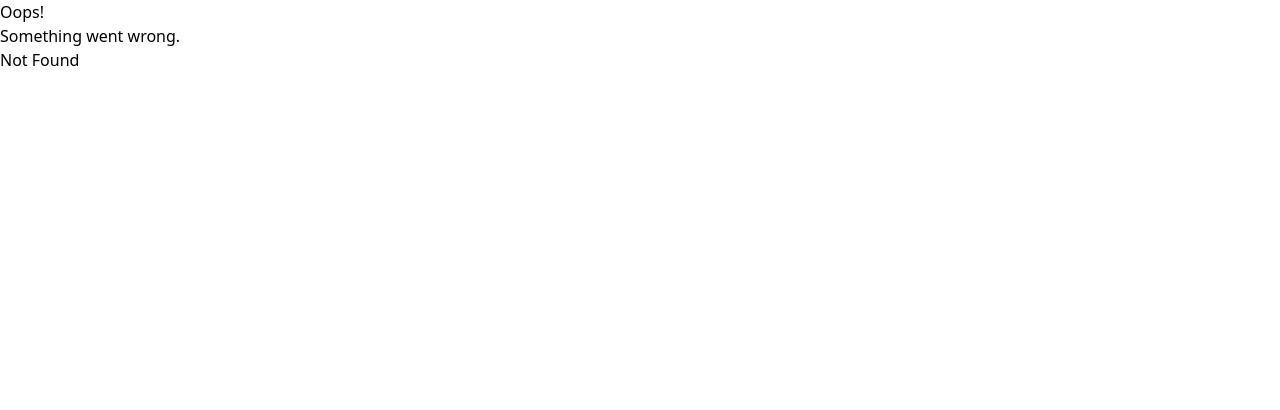
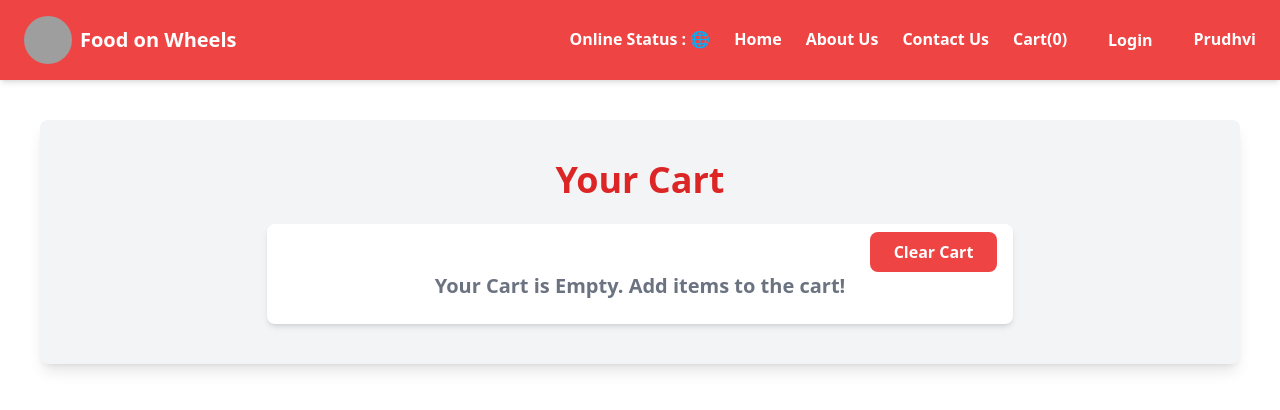
Before and after one commit to PrudhviTadikonda/NamasteReact, a React (Vite) app: page /cart in a window 1280 px wide. Before the commit this address had no page. Shown: the top 410 px of the page. Built offline with nearby package versions, Linux system fonts and the light colour scheme; grey boxes are pictures that could not be loaded.

Commit message:
Created Cart Page using Redux

```diff
--- a/package.json
+++ b/package.json
@@ -28,8 +28,10 @@
   },
   "dependencies": {
     "@parcel/transformer-react-refresh-wrap": "^2.13.3",
+    "@reduxjs/toolkit": "^2.5.0",
     "react": "^18.3.1",
     "react-dom": "^18.3.1",
+    "react-redux": "^9.2.0",
     "react-router-dom": "^7.1.1"
   },
   "browserslist": [
--- a/src/App.js
+++ b/src/App.js
@@ -8,6 +8,9 @@ import Error from "./Components/Error";
 import { createBrowserRouter, RouterProvider, Outlet } from "react-router";
 import RestaurantMenu from "./Components/RestaurantMenu";
 import UserContext from "./utils/UserContext";
+import { Provider } from "react-redux";
+import appStore from "./utils/appStore";
+import Cart from "./Components/Cart";
 
 /*
 Header
@@ -35,12 +38,14 @@ const AppLayout = () => {
     setUserName(data.name);
   }, []);
   return (
+    <Provider store={appStore}>
       <UserContext.Provider value={{ loggedInUser: userName, setUserName }}>
         <div className="app">
           <Header />
           <Outlet />
         </div>
       </UserContext.Provider>
+    </Provider>
   );
 };
 
@@ -53,6 +58,7 @@ const appRouter = createBrowserRouter([
       { path: "/", element: <Body /> },
       { path: "about", element: <About /> },
       { path: "contact", element: <Contact /> },
+      { path: "cart", element: <Cart /> },
       { path: "/restaurants/:resId", element: <RestaurantMenu /> },
     ],
   },
--- /dev/null
+++ b/src/components/Cart.js
@@ -0,0 +1,37 @@
+import { useDispatch, useSelector } from "react-redux";
+import ItemList from "./ItemList";
+import { clearCart } from "../utils/cartSlice";
+
+const Cart = () => {
+  const cartItems = useSelector((store) => store.cart.items);
+
+  const dispatch = useDispatch();
+  const handleClearCart = () => {
+    dispatch(clearCart());
+  };
+
+  return (
+    <div className="text-center m-10 p-10 bg-gray-100 rounded-lg shadow-lg">
+      <h1 className="text-4xl font-extrabold text-red-600 mb-6">Your Cart</h1>
+      <div className="relative w-8/12 m-auto bg-white p-6 rounded-lg shadow-md">
+        <button
+          className="absolute top-2 right-4 px-6 py-2 bg-red-500 text-white font-semibold rounded-lg hover:bg-red-600 transition duration-300"
+          onClick={handleClearCart}
+        >
+          Clear Cart
+        </button>
+        {cartItems.length === 0 ? (
+          <h1 className="text-xl font-semibold text-gray-500 mt-6">
+            Your Cart is Empty. Add items to the cart!
+          </h1>
+        ) : (
+          <div className="mt-4">
+            <ItemList items={cartItems} />
+          </div>
+        )}
+      </div>
+    </div>
+  );
+};
+
+export default Cart;
--- a/src/components/Header.js
+++ b/src/components/Header.js
@@ -3,12 +3,15 @@ import { useContext, useState } from "react";
 import { Link } from "react-router-dom";
 import useOnlineStatus from "../utils/useOnlineStatus";
 import UserContext from "../utils/UserContext";
+import { useSelector } from "react-redux";
 
 const Header = () => {
   const [btnNameReact, setBtnNameReact] = useState("Login");
   const onlineStatus = useOnlineStatus();
 
   const { loggedInUser } = useContext(UserContext);
+
+  const cartItems = useSelector((store) => store.cart.items);
 
   return (
     <div className="flex justify-between items-center bg-red-500 text-white px-6 py-4 shadow-md">
@@ -34,7 +37,7 @@ const Header = () => {
             <Link to="/contact">Contact Us</Link>
           </li>
           <li className="hover:text-black transition duration-200 cursor-pointer">
-            Cart
+            <Link to="/cart">Cart({cartItems.length})</Link>
           </li>
           <button
             className="bg-red-500 text-white px-4 h-full rounded border border-red-500 hover:bg-white hover:text-black transition duration-300 cursor-pointer flex items-center"
--- a/src/components/ItemList.js
+++ b/src/components/ItemList.js
@@ -1,7 +1,13 @@
+import { useDispatch } from "react-redux";
+import { addItem } from "../utils/cartSlice";
 import { CDN_URL } from "../utils/constants";
 
 const ItemList = ({ items }) => {
-  console.log(items);
+  const dispatch = useDispatch();
+  const handleAddItem = (item) => {
+    // dispatch an action
+    dispatch(addItem(item));
+  };
   return (
     <div className="p-4">
       {items.map((item) => (
@@ -33,7 +39,7 @@ const ItemList = ({ items }) => {
             />
             <button
               className="absolute bottom-2 right-2 bg-white text-black text-sm px-2 py-1 rounded shadow transition duration-300"
-              onClick={() => console.log("Add clicked")}
+              onClick={() => handleAddItem(item)}
             >
               Add +
             </button>
--- /dev/null
+++ b/src/utils/appStore.js
@@ -0,0 +1,10 @@
+import { configureStore } from "@reduxjs/toolkit";
+import cartReducer from "./cartSlice";
+
+const appStore = configureStore({
+  reducer: {
+    cart: cartReducer,
+  },
+});
+
+export default appStore;
--- /dev/null
+++ b/src/utils/cartSlice.js
@@ -0,0 +1,24 @@
+import { createSlice } from "@reduxjs/toolkit";
+
+const cartSlice = createSlice({
+  name: "cart",
+  initialState: {
+    items: [],
+  },
+  reducers: {
+    addItem: (state, action) => {
+      // mutating the state here directly changing stuff
+      state.items.push(action.payload);
+    },
+    removeItem: (state) => {
+      state.items.pop();
+    },
+    clearCart: (state) => {
+      state.items.length = 0;
+      // return  { items: []}; same thing as above
+    },
+  },
+});
+
+export const { addItem, removeItem, clearCart } = cartSlice.actions;
+export default cartSlice.reducer;
```
Also changed, not shown: 1 other file (tests, documents, lock files or other folders). Lines whose indentation alone changed are shown as unchanged.
